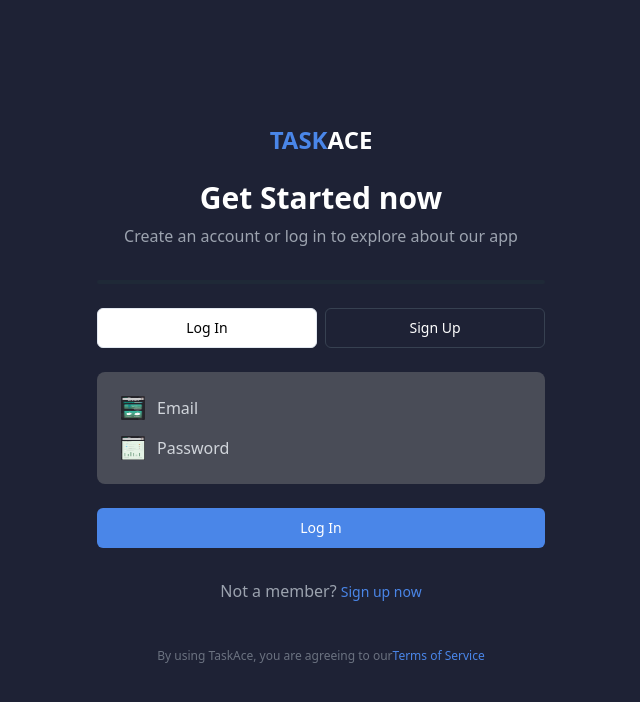
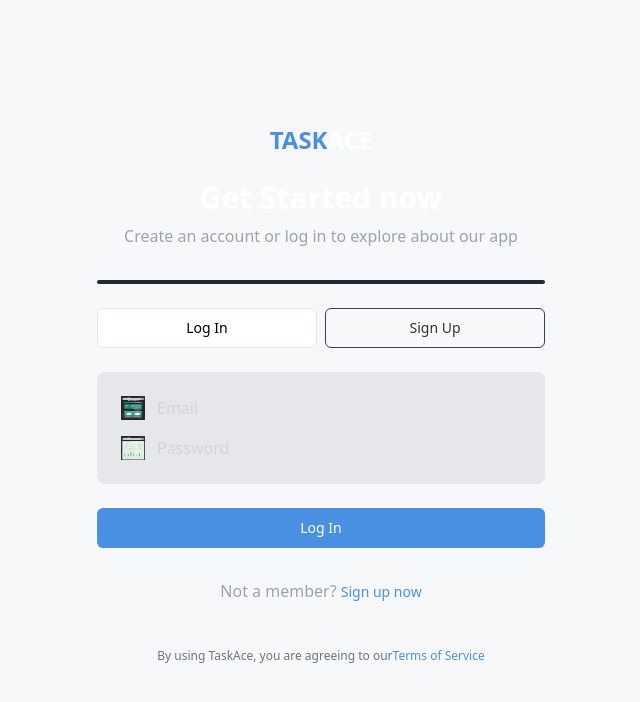
Before and after one commit to Okoko-dev/taskcraft-optimizer, a React (Vite) app: page / in a window 1280 px wide. Shown: the top 702 px of the page, without its empty margins (319-959 px from the left). Built offline with nearby package versions, Linux system fonts and the light colour scheme.

Commit message:
Refactor: Update color palette
Update the color palette to match the provided specifications.

```diff
--- a/src/index.css
+++ b/src/index.css
@@ -6,25 +6,25 @@
 @layer base {
   :root {
     --background: 0 0% 100%;
-    --foreground: 222.2 84% 4.9%;
+    --foreground: 0 0% 20%; /* #333333 dark gray text */
 
     --card: 0 0% 100%;
-    --card-foreground: 222.2 84% 4.9%;
+    --card-foreground: 0 0% 20%;
 
     --popover: 0 0% 100%;
-    --popover-foreground: 222.2 84% 4.9%;
+    --popover-foreground: 0 0% 20%;
 
-    --primary: 222.2 47.4% 11.2%;
-    --primary-foreground: 210 40% 98%;
+    --primary: 210 78% 59%; /* #4A90E2 calm blue */
+    --primary-foreground: 0 0% 100%;
 
-    --secondary: 210 40% 96.1%;
-    --secondary-foreground: 222.2 47.4% 11.2%;
+    --secondary: 162 76% 60%; /* #50E3C2 soft teal */
+    --secondary-foreground: 0 0% 20%;
 
-    --muted: 210 40% 96.1%;
+    --muted: 210 15% 94%; /* Light gray close to #F7F8FA */
     --muted-foreground: 215.4 16.3% 46.9%;
 
-    --accent: 210 40% 96.1%;
-    --accent-foreground: 222.2 47.4% 11.2%;
+    --accent: 39 91% 55%; /* #F5A623 warm orange */
+    --accent-foreground: 0 0% 20%;
 
     --destructive: 0 84.2% 60.2%;
     --destructive-foreground: 210 40% 98%;
@@ -46,17 +46,17 @@
     --popover: 222.2 84% 4.9%;
     --popover-foreground: 210 40% 98%;
 
-    --primary: 210 40% 98%;
-    --primary-foreground: 222.2 47.4% 11.2%;
+    --primary: 210 78% 59%;
+    --primary-foreground: 0 0% 100%;
 
-    --secondary: 217.2 32.6% 17.5%;
-    --secondary-foreground: 210 40% 98%;
+    --secondary: 162 76% 60%;
+    --secondary-foreground: 0 0% 20%;
 
     --muted: 217.2 32.6% 17.5%;
     --muted-foreground: 215 20.2% 65.1%;
 
-    --accent: 217.2 32.6% 17.5%;
-    --accent-foreground: 210 40% 98%;
+    --accent: 39 91% 55%;
+    --accent-foreground: 0 0% 20%;
 
     --destructive: 0 62.8% 30.6%;
     --destructive-foreground: 210 40% 98%;
@@ -73,7 +73,7 @@
   }
 
   body {
-    @apply bg-taskace-dark text-white;
+    @apply bg-white text-[#333333];
   }
 
   .circle-bg {
@@ -82,21 +82,21 @@
 }
 
 .task-card {
-  @apply bg-taskace-card bg-opacity-10 backdrop-blur-sm rounded-xl p-4;
+  @apply bg-taskace-card bg-opacity-10 backdrop-blur-sm rounded-xl p-4 border border-[#E5E7EB];
 }
 
 .progress-bar {
   position: relative;
   width: 100%;
   height: 8px;
-  background-color: rgba(255, 255, 255, 0.1);
+  background-color: rgba(229, 231, 235, 0.5);
   border-radius: 4px;
   overflow: hidden;
 }
 
 .progress-value {
   height: 100%;
-  background-color: #4A86E8;
+  background-color: #4A90E2;
   border-radius: 4px;
   animation: progress 1s ease-in-out forwards;
 }
--- a/src/pages/Login.tsx
+++ b/src/pages/Login.tsx
@@ -59,7 +59,7 @@ const Login = () => {
   };
 
   return (
-    <div className="min-h-screen flex flex-col bg-taskace-dark">
+    <div className="min-h-screen flex flex-col bg-[#F7F8FA]">
       <div className="flex-1 flex flex-col items-center justify-center p-6">
         <div className="absolute top-0 left-0 w-32 h-32 circle-bg opacity-20 -translate-y-1/2"></div>
         <div className="absolute bottom-0 right-0 w-64 h-64 circle-bg opacity-10 translate-y-1/3"></div>
@@ -68,7 +68,7 @@ const Login = () => {
 
         <div className="w-full max-w-md space-y-6">
           <form onSubmit={handleSubmit} className="space-y-6">
-            <div className="bg-taskace-gray p-6 rounded-lg space-y-4">
+            <div className="bg-white p-6 rounded-lg shadow-sm space-y-4 border border-[#E5E7EB]">
               <div className="flex items-center space-x-3">
                 <div className="w-6 h-6 flex items-center justify-center">
                   <img src="/lovable-uploads/6036f38f-be67-4a02-90ac-c4df3c0f61ea.png" alt="Email" className="w-6 h-6" />
@@ -78,7 +78,7 @@ const Login = () => {
                   placeholder="Email"
                   value={email}
                   onChange={(e) => setEmail(e.target.value)}
-                  className="bg-transparent border-none text-white placeholder:text-gray-500 focus-visible:ring-0"
+                  className="bg-transparent border-none text-[#333333] placeholder:text-gray-500 focus-visible:ring-0"
                 />
               </div>
 
@@ -91,7 +91,7 @@ const Login = () => {
                   placeholder="Password"
                   value={password}
                   onChange={(e) => setPassword(e.target.value)}
-                  className="bg-transparent border-none text-white placeholder:text-gray-500 focus-visible:ring-0"
+                  className="bg-transparent border-none text-[#333333] placeholder:text-gray-500 focus-visible:ring-0"
                 />
               </div>
             </div>
@@ -117,7 +117,7 @@ const Login = () => {
           </form>
 
           <div className="text-center">
-            <p className="text-gray-400">
+            <p className="text-[#333333]">
               Not a member? <Button variant="link" className="p-0 text-primary" onClick={() => navigate('/signup')}>Sign up now</Button>
             </p>
           </div>
@@ -131,10 +131,10 @@ const Login = () => {
 
       {/* Forgot Password Dialog */}
       <Dialog open={forgotPasswordDialogOpen} onOpenChange={setForgotPasswordDialogOpen}>
-        <DialogContent className="bg-taskace-dark text-white border-gray-800">
+        <DialogContent className="bg-white text-[#333333] border border-[#E5E7EB] shadow-md">
           <DialogHeader>
             <DialogTitle>{resetSent ? 'Reset Link Sent' : 'Forgot Password'}</DialogTitle>
-            <DialogDescription className="text-gray-400">
+            <DialogDescription className="text-gray-500">
               {resetSent
                 ? 'Check your email for the password reset link.'
                 : 'Enter your email to receive a password reset link.'}
@@ -143,7 +143,7 @@ const Login = () => {
 
           {!resetSent ? (
             <form onSubmit={handleForgotPassword} className="space-y-4 mt-4">
-              <div className="bg-taskace-gray p-4 rounded-lg">
+              <div className="bg-[#F7F8FA] p-4 rounded-lg border border-[#E5E7EB]">
                 <div className="flex items-center space-x-3">
                   <div className="w-6 h-6 flex items-center justify-center">
                     <img src="/lovable-uploads/6036f38f-be67-4a02-90ac-c4df3c0f61ea.png" alt="Email" className="w-6 h-6" />
@@ -153,7 +153,7 @@ const Login = () => {
                     placeholder="Email"
                     value={forgotPasswordEmail}
                     onChange={(e) => setForgotPasswordEmail(e.target.value)}
-                    className="bg-transparent border-none text-white placeholder:text-gray-500 focus-visible:ring-0"
+                    className="bg-transparent border-none text-[#333333] placeholder:text-gray-500 focus-visible:ring-0"
                   />
                 </div>
               </div>
@@ -163,7 +163,7 @@ const Login = () => {
                   type="button"
                   variant="outline"
                   onClick={() => setForgotPasswordDialogOpen(false)}
-                  className="border-gray-700 text-gray-300 hover:bg-gray-800"
+                  className="border-[#E5E7EB] text-[#333333] hover:bg-[#F7F8FA]"
                 >
                   Cancel
                 </Button>
--- a/tailwind.config.ts
+++ b/tailwind.config.ts
@@ -26,21 +26,23 @@ export default {
 				background: 'hsl(var(--background))',
 				foreground: 'hsl(var(--foreground))',
 				primary: {
-					DEFAULT: '#4A86E8',
+					DEFAULT: '#4A90E2', // Calm Blue
 					foreground: '#FFFFFF',
-					dark: '#3A76D8',
-					light: '#7AA5F0'
+					dark: '#3A80D2', // Darker shade for hover
+					light: '#7AAFE0' // Lighter shade
 				},
 				taskace: {
-					dark: '#1E2235',
-					gray: '#494C57',
-					blue: '#4A86E8',
-					card: '#9eb9ed26',
-					circle: '#5C5E70'
+					dark: '#F7F8FA', // Light Gray background
+					gray: '#E5E7EB', // Lighter gray
+					blue: '#4A90E2', // Calm Blue
+					teal: '#50E3C2', // Soft Teal
+					orange: '#F5A623', // Warm Orange
+					card: 'rgba(74, 144, 226, 0.1)', // Blue with transparency
+					circle: '#D1D5DB' // Light circle color
 				},
 				secondary: {
-					DEFAULT: 'hsl(var(--secondary))',
-					foreground: 'hsl(var(--secondary-foreground))'
+					DEFAULT: '#50E3C2', // Soft Teal
+					foreground: '#FFFFFF'
 				},
 				destructive: {
 					DEFAULT: 'hsl(var(--destructive))',
@@ -51,8 +53,8 @@ export default {
 					foreground: 'hsl(var(--muted-foreground))'
 				},
 				accent: {
-					DEFAULT: 'hsl(var(--accent))',
-					foreground: 'hsl(var(--accent-foreground))'
+					DEFAULT: '#F5A623', // Warm Orange
+					foreground: '#FFFFFF'
 				},
 				popover: {
 					DEFAULT: 'hsl(var(--popover))',
```
